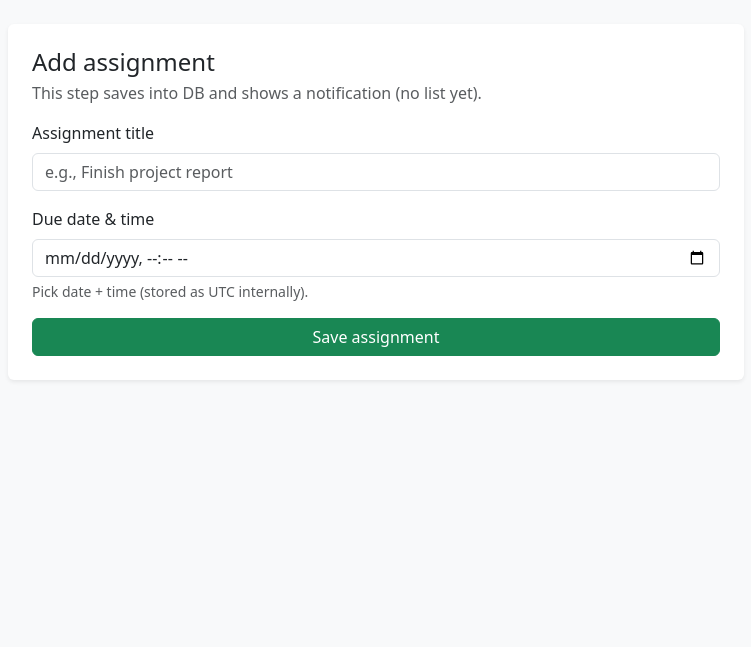
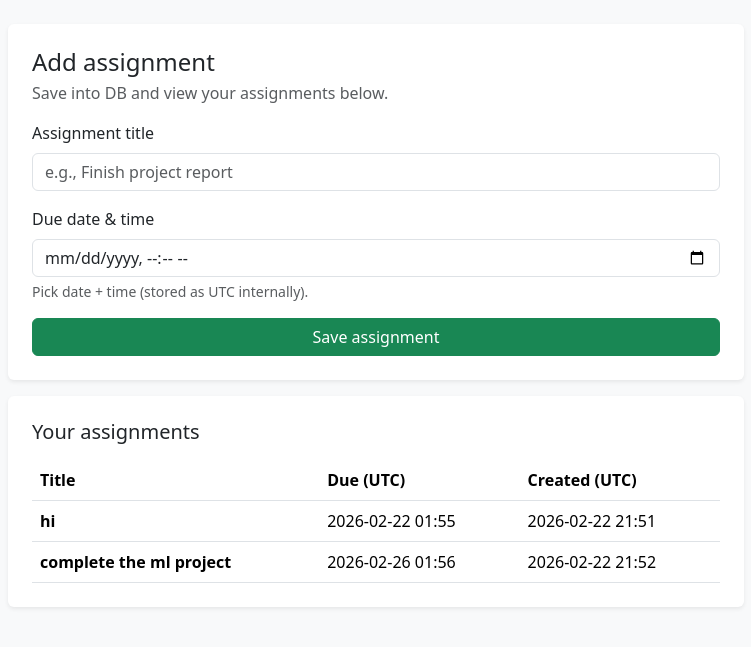
Before and after one commit to sathvik2612/bus38-project, a Flask app: page /dashboard in a window 1280 px wide. Shown: the part 57-704 px from the top of the page, without its empty margins (264-1015 px from the left). Run offline with Flask 3, Linux system fonts and the light colour scheme; a user stored in the database is signed in.

Commit message:
viewing assignments added

```diff
--- a/app.py
+++ b/app.py
@@ -22,8 +22,6 @@ login_manager = LoginManager(app)
 login_manager.login_view = "login"
 login_manager.login_message_category = "warning"
 
-
-# ---------------- Models ----------------
 
 class User(db.Model, UserMixin):
     id = db.Column(db.Integer, primary_key=True)
@@ -53,8 +51,6 @@ def load_user(user_id):
     return db.session.get(User, int(user_id))
 
 
-# ---------------- Forms ----------------
-
 class RegisterForm(FlaskForm):
     name = StringField("Full name", validators=[DataRequired(), Length(min=2, max=120)])
     email = StringField("Email", validators=[DataRequired(), Email(), Length(max=255)])
@@ -75,15 +71,10 @@ class AssignmentForm(FlaskForm):
     submit = SubmitField("Save assignment")
 
 
-# ---------------- Helper ----------------
-
 def to_utc(dt_local_naive: datetime) -> datetime:
-    # Interpret naive datetime-local as local time, store UTC
     local_ts = dt_local_naive.timestamp()
     return datetime.fromtimestamp(local_ts, tz=timezone.utc)
 
-
-# ---------------- Routes ----------------
 
 @app.route("/")
 def home():
@@ -105,11 +96,16 @@ def dashboard():
         )
         db.session.add(assignment)
         db.session.commit()
-
         flash("✅ Assignment saved successfully!", "success")
         return redirect(url_for("dashboard"))
 
-    return render_template("dashboard.html", form=form)
+    assignments = (
+        Assignment.query.filter_by(user_id=current_user.id)
+        .order_by(Assignment.due_at.asc())
+        .all()
+    )
+
+    return render_template("dashboard.html", form=form, assignments=assignments)
 
 
 @app.route("/register", methods=["GET", "POST"])
--- a/templates/dashboard.html
+++ b/templates/dashboard.html
@@ -3,12 +3,12 @@
 {% block content %}
 <div class="row justify-content-center">
   <div class="col-lg-8">
-    <div class="card shadow-sm border-0">
+    <div class="card shadow-sm border-0 mb-3">
       <div class="card-body p-4">
         <div class="d-flex justify-content-between align-items-start gap-2 mb-3">
           <div>
             <h1 class="h4 mb-1">Add assignment</h1>
-            <div class="text-muted">This step saves into DB and shows a notification (no list yet).</div>
+            <div class="text-muted">Save into DB and view your assignments below.</div>
           </div>
         </div>
 
@@ -34,6 +34,38 @@
         </form>
       </div>
     </div>
+
+    <div class="card shadow-sm border-0">
+      <div class="card-body p-4">
+        <h2 class="h5 mb-3">Your assignments</h2>
+
+        {% if assignments|length == 0 %}
+          <p class="text-muted mb-0">No assignments added yet.</p>
+        {% else %}
+          <div class="table-responsive">
+            <table class="table align-middle mb-0">
+              <thead>
+                <tr>
+                  <th>Title</th>
+                  <th class="text-nowrap">Due (UTC)</th>
+                  <th class="text-nowrap">Created (UTC)</th>
+                </tr>
+              </thead>
+              <tbody>
+                {% for a in assignments %}
+                  <tr>
+                    <td class="fw-semibold">{{ a.title }}</td>
+                    <td class="text-nowrap">{{ a.due_at.strftime("%Y-%m-%d %H:%M") }}</td>
+                    <td class="text-nowrap">{{ a.created_at.strftime("%Y-%m-%d %H:%M") }}</td>
+                  </tr>
+                {% endfor %}
+              </tbody>
+            </table>
+          </div>
+        {% endif %}
+      </div>
+    </div>
+
   </div>
 </div>
 {% endblock %}
```
Also changed, not shown: app.db.
